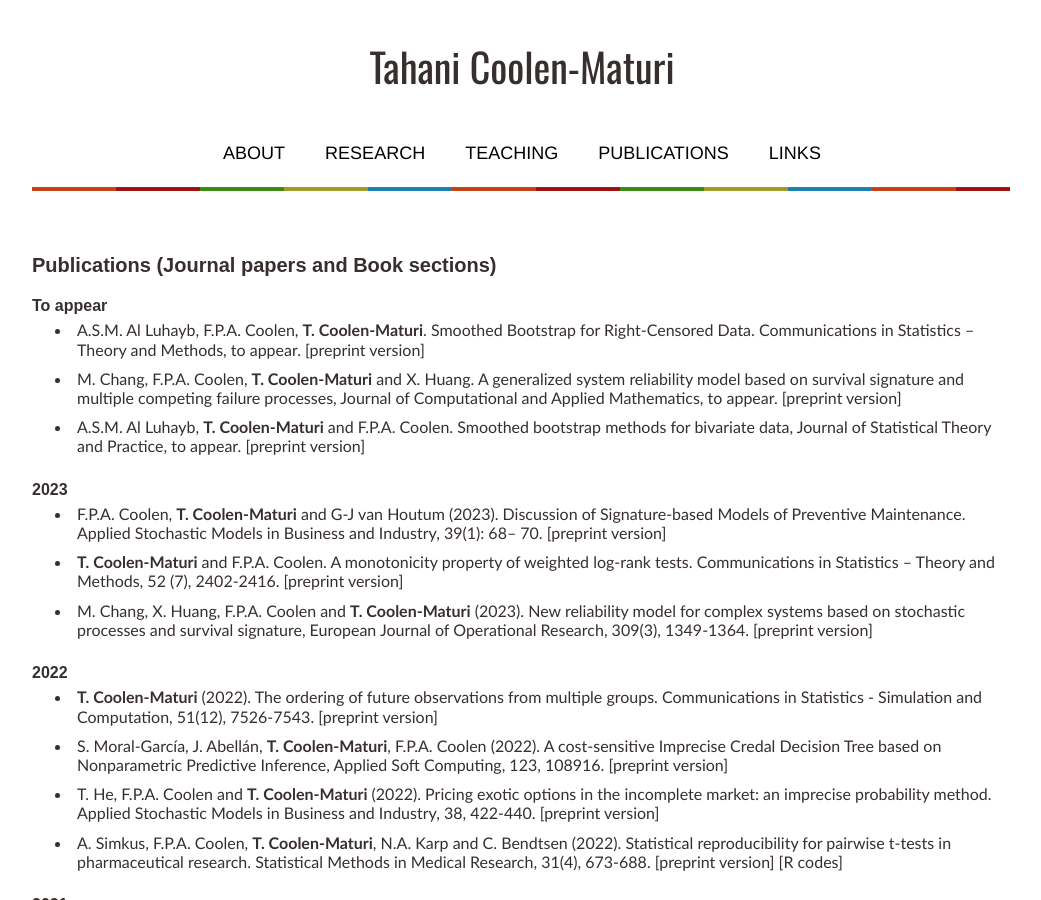
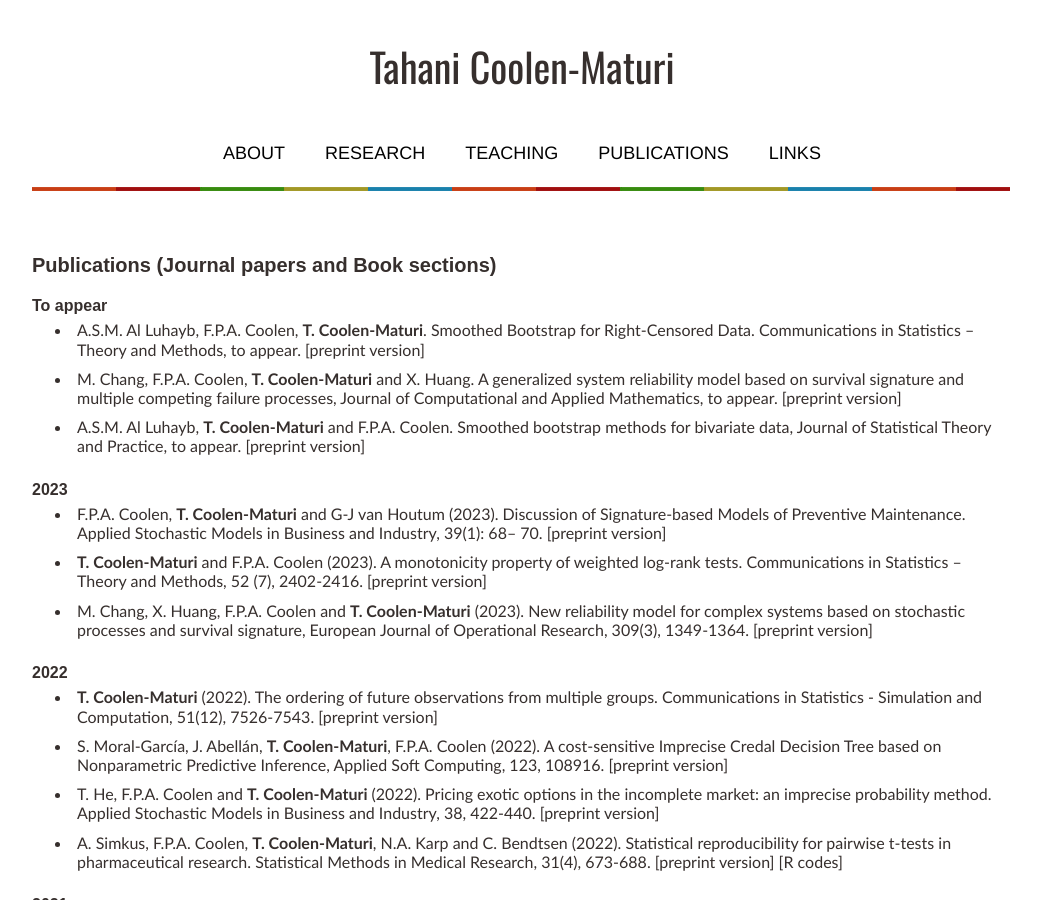
Before and after one commit to tmaturi/tahanimaturi, a Jekyll site: the page built from publications.md, in a window 1280 px wide and 900 px high. Shown: the whole window, without its empty margins (119-1160 px from the left). Built offline with Jekyll 4.4.1, drawn with Linux system fonts in a browser that asks for light colours; our own code applies the rules of GitHub Pages for plain Markdown files.

Commit message:
Update publications.md

```diff
--- a/publications.md
+++ b/publications.md
@@ -20,7 +20,7 @@ title: Publications
 ### 2023
 - F.P.A. Coolen, **T. Coolen-Maturi** and G-J van Houtum (2023). Discussion of Signature-based Models of Preventive Maintenance. Applied Stochastic Models in Business and Industry, 39(1): 68– 70. [[preprint version](pdfs/ASMBI-discussion-220907-subm.pdf){:target="_blank"}]
 
-- **T. Coolen-Maturi** and F.P.A. Coolen. A  monotonicity property of weighted log-rank tests.   Communications in Statistics – Theory and Methods, 52 (7), 2402-2416. [[preprint version](pdfs/Logrank-ComStats-rev-20210507-Final.pdf){:target="_blank"}]
+- **T. Coolen-Maturi** and F.P.A. Coolen (2023). A  monotonicity property of weighted log-rank tests.   Communications in Statistics – Theory and Methods, 52 (7), 2402-2416. [[preprint version](pdfs/Logrank-ComStats-rev-20210507-Final.pdf){:target="_blank"}]
 
 -  M. Chang, X. Huang,  F.P.A. Coolen and **T. Coolen-Maturi** (2023). New reliability model for complex systems based on stochastic processes and survival signature, European Journal of Operational Research, 309(3), 1349-1364. [[preprint version](pdfs/EJOR-23-complex-systems-survival-signature.pdf){:target="_blank"}]
 
```
